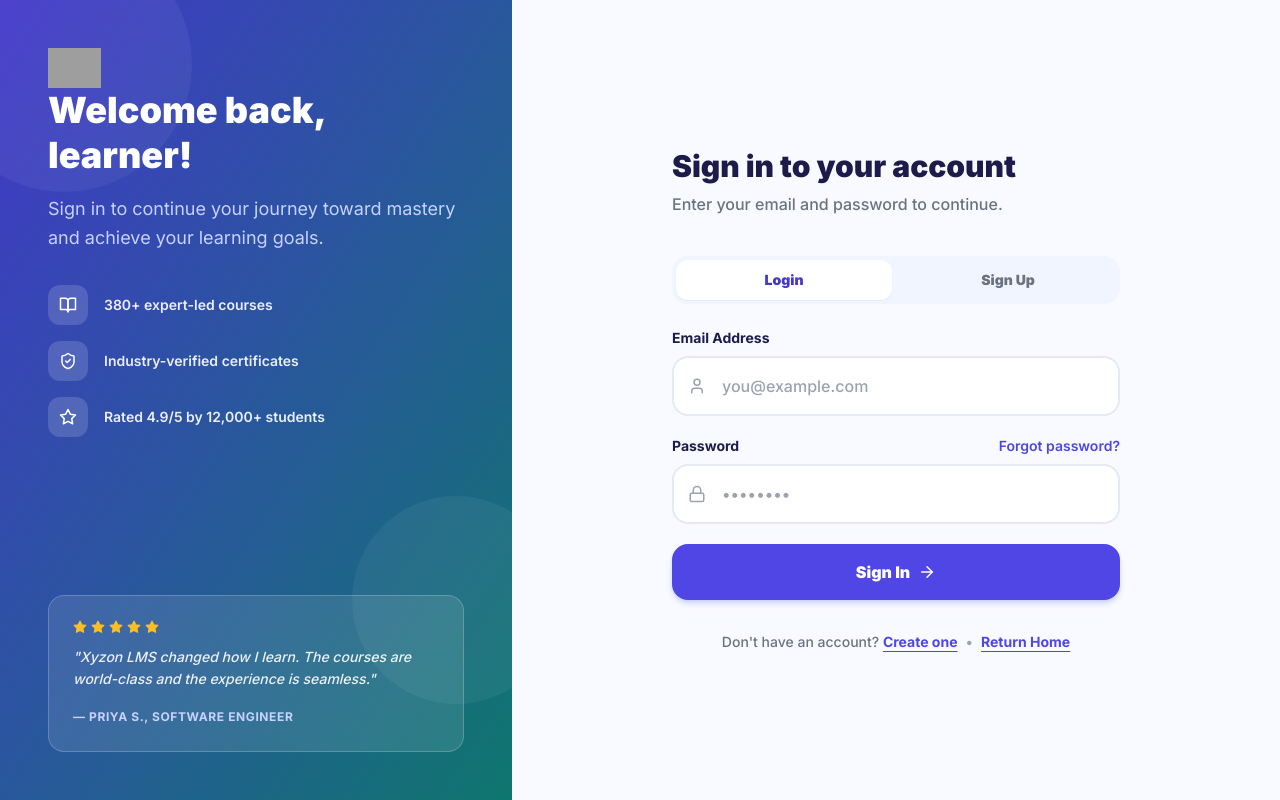
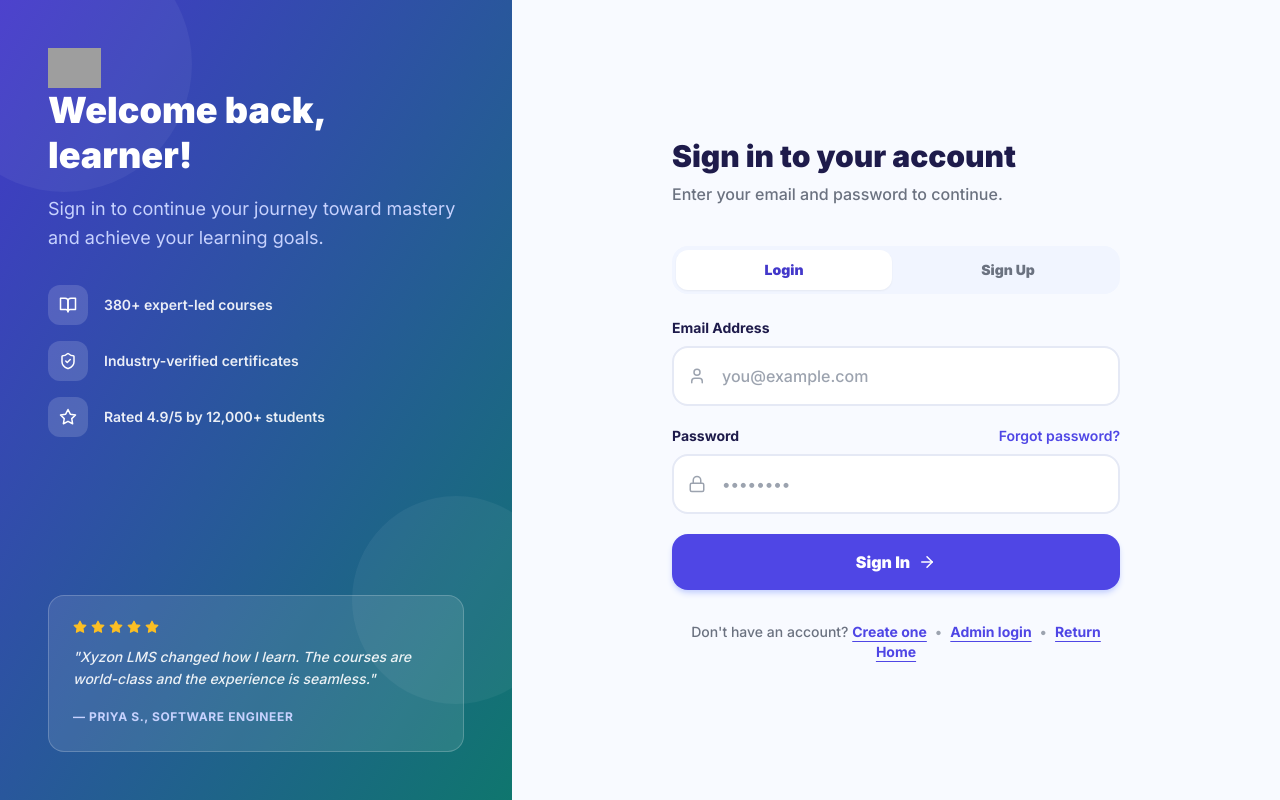
Before and after one commit to Adbhutha10/Xyzon-LMS-Portal, a React (Vite) app in the folder frontend/: page /login in a window 1280 px wide. Built offline with nearby package versions, Linux system fonts and the light colour scheme; no server answers; grey boxes are pictures that could not be loaded.

Commit message:
Add admin login entry and redirect flow on auth page

```diff
--- a/frontend/src/pages/LoginPage.jsx
+++ b/frontend/src/pages/LoginPage.jsx
@@ -5,6 +5,7 @@ import axios from 'axios';
 
 const LoginPage = () => {
     const [mode, setMode] = useState('login');
+    const [isAdminLogin, setIsAdminLogin] = useState(false);
     const [name, setName] = useState('');
     const [email, setEmail] = useState('');
     const [password, setPassword] = useState('');
@@ -35,9 +36,18 @@ const LoginPage = () => {
 
             const response = await axios.post(`${apiBaseUrl}${endpoint}`, payload);
 
+            if (mode === 'login' && isAdminLogin && response.data.student.role !== 'admin') {
+                setError('This account does not have admin access.');
+                return;
+            }
+
             localStorage.setItem('token', response.data.token);
             localStorage.setItem('student', JSON.stringify(response.data.student));
-            navigate('/dashboard');
+            if (mode === 'login' && (isAdminLogin || response.data.student.role === 'admin')) {
+                navigate('/admin');
+            } else {
+                navigate('/dashboard');
+            }
         } catch (err) {
             const serverMessage = typeof err.response?.data === 'string'
                 ? err.response.data
@@ -160,7 +170,7 @@ const LoginPage = () => {
                         </div>
                         <h1 className="text-3xl font-black mb-2 text-ink">
                             {mode === 'signup' && 'Create your account'}
-                            {mode === 'login' && 'Sign in to your account'}
+                            {mode === 'login' && (isAdminLogin ? 'Sign in to admin account' : 'Sign in to your account')}
                             {mode === 'forgot' && 'Forgot password'}
                             {mode === 'reset' && 'Reset your password'}
                         </h1>
@@ -168,7 +178,9 @@ const LoginPage = () => {
                             {mode === 'signup'
                                 ? 'Start learning by creating your account.'
                                 : mode === 'login'
-                                    ? 'Enter your email and password to continue.'
+                                    ? (isAdminLogin
+                                        ? 'Enter admin credentials to continue to Admin Panel.'
+                                        : 'Enter your email and password to continue.')
                                     : mode === 'forgot'
                                         ? 'Enter your account email to generate a reset token.'
                                         : 'Use your reset token and set a new password.'}
@@ -180,6 +192,7 @@ const LoginPage = () => {
                             type="button"
                             onClick={() => {
                                 setMode('login');
+                                setIsAdminLogin(false);
                                 clearNotices();
                             }}
                             className={`rounded-xl py-2.5 text-sm font-black transition-all ${mode === 'login' ? 'bg-white text-primary-700 shadow-sm' : 'text-ink-muted'}`}
@@ -190,6 +203,7 @@ const LoginPage = () => {
                             type="button"
                             onClick={() => {
                                 setMode('signup');
+                                setIsAdminLogin(false);
                                 clearNotices();
                             }}
                             className={`rounded-xl py-2.5 text-sm font-black transition-all ${mode === 'signup' ? 'bg-white text-primary-700 shadow-sm' : 'text-ink-muted'}`}
@@ -260,6 +274,7 @@ const LoginPage = () => {
                                         type="button"
                                         onClick={() => {
                                             setMode('forgot');
+                                            setIsAdminLogin(false);
                                             setPassword('');
                                             setResetToken('');
                                             clearNotices();
@@ -329,12 +344,30 @@ const LoginPage = () => {
                                     type="button"
                                     onClick={() => {
                                         setMode(mode === 'signup' ? 'login' : 'signup');
+                                        setIsAdminLogin(false);
                                         clearNotices();
                                     }}
                                     className="font-bold underline underline-offset-4 text-primary-600"
                                 >
                                     {mode === 'signup' ? 'Sign in' : 'Create one'}
                                 </button>
+
+                                {mode === 'login' && (
+                                    <>
+                                        <span className="mx-2 text-ink-faint">•</span>
+                                        <button
+                                            type="button"
+                                            onClick={() => {
+                                                setMode('login');
+                                                setIsAdminLogin(true);
+                                                clearNotices();
+                                            }}
+                                            className="font-bold underline underline-offset-4 text-primary-600"
+                                        >
+                                            Admin login
+                                        </button>
+                                    </>
+                                )}
                             </>
                         )}
 
@@ -345,6 +378,7 @@ const LoginPage = () => {
                                     type="button"
                                     onClick={() => {
                                         setMode('login');
+                                        setIsAdminLogin(false);
                                         setPassword('');
                                         setResetToken('');
                                         clearNotices();
```
